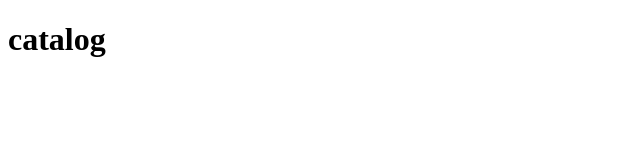
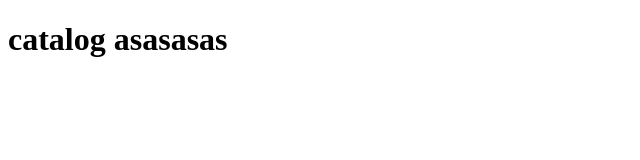
Before and after one commit to stigmat19/SC1-83-21, a plain HTML site: page catalog.html in a window 1280 px wide. Shown: the whole page, without its empty margins (0-640 px from the left). Drawn offline with Linux system fonts and the light colour scheme.

Commit message:
modify catalog

```diff
--- a/catalog.html
+++ b/catalog.html
@@ -6,6 +6,6 @@
     <title>Document</title>
 </head>
 <body>
-    <h1>catalog</h1>
+    <h1>catalog asasasas</h1>
 </body>
 </html>
```
